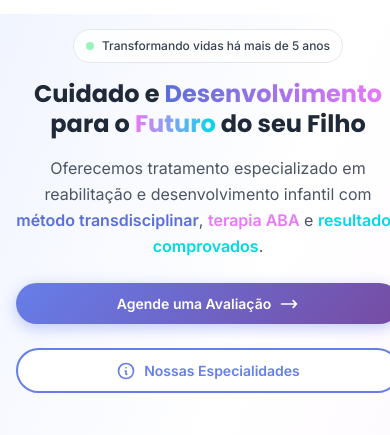
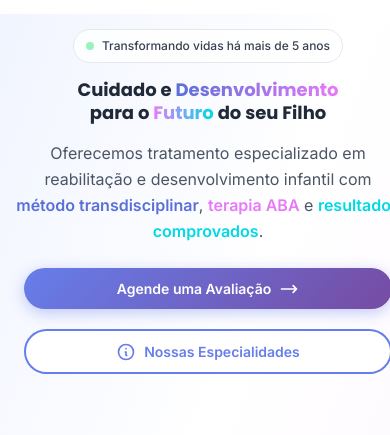
Before and after one commit to eduardosilvaedias/clinica-integrar-v2, a plain HTML site: page index.html in a window 390 px wide. Shown: the part 67-502 px from the top of the page. Drawn offline with nearby package versions, Linux system fonts and the light colour scheme.

Commit message:
fix: responsividade aprimorada para celulares altos (S25 Ultra)

```diff
--- a/index.html
+++ b/index.html
@@ -227,7 +227,7 @@
     </header>
 
     <!-- Hero Section -->
-    <section id="inicio" class="relative min-h-screen flex flex-col overflow-x-hidden pt-24 sm:pt-32 pb-8 sm:pb-12">
+    <section id="inicio" class="relative flex flex-col overflow-x-hidden pt-24 sm:pt-32 pb-8 sm:pb-12 md:min-h-screen">
         <!-- Background Gradient -->
         <div class="absolute inset-0 bg-gradient-to-br from-primary-50 via-white to-secondary-50"></div>
 
@@ -257,7 +257,7 @@
                         </div>
 
                         <h1
-                            class="text-2xl sm:text-3xl md:text-4xl lg:text-5xl xl:text-7xl font-display font-bold leading-tight break-words">
+                            class="text-lg sm:text-2xl md:text-3xl lg:text-5xl xl:text-7xl font-display font-bold leading-tight break-words">
                             <span class="text-gray-800">Cuidado e</span>
                             <span
                                 class="bg-gradient-to-r from-primary-600 to-secondary-600 bg-clip-text text-transparent">Desenvolvimento</span>
@@ -278,8 +278,8 @@
                     </div>
 
                     <!-- CTAs -->
-                    <div class="flex flex-col sm:flex-row gap-4 justify-center lg:justify-start">
-                        <a href="#contato" class="btn-primary group">
+                    <div class="flex flex-col sm:flex-row gap-3 w-full max-w-full px-2 justify-center lg:justify-start">
+                        <a href="#contato" class="btn-primary group w-full sm:w-auto">
                             <span>Agende uma Avaliação</span>
                             <svg class="w-5 h-5 ml-2 group-hover:translate-x-1 transition-transform" fill="none"
                                 stroke="currentColor" viewBox="0 0 24 24">
@@ -287,7 +287,7 @@
                                     d="M17 8l4 4m0 0l-4 4m4-4H3"></path>
                             </svg>
                         </a>
-                        <a href="#especialidades" class="btn-secondary group">
+                        <a href="#especialidades" class="btn-secondary group w-full sm:w-auto">
                             <svg class="w-5 h-5 mr-2" fill="none" stroke="currentColor" viewBox="0 0 24 24">
                                 <path stroke-linecap="round" stroke-linejoin="round" stroke-width="2"
                                     d="M13 16h-1v-4h-1m1-4h.01M21 12a9 9 0 11-18 0 9 9 0 0118 0z"></path>
```
